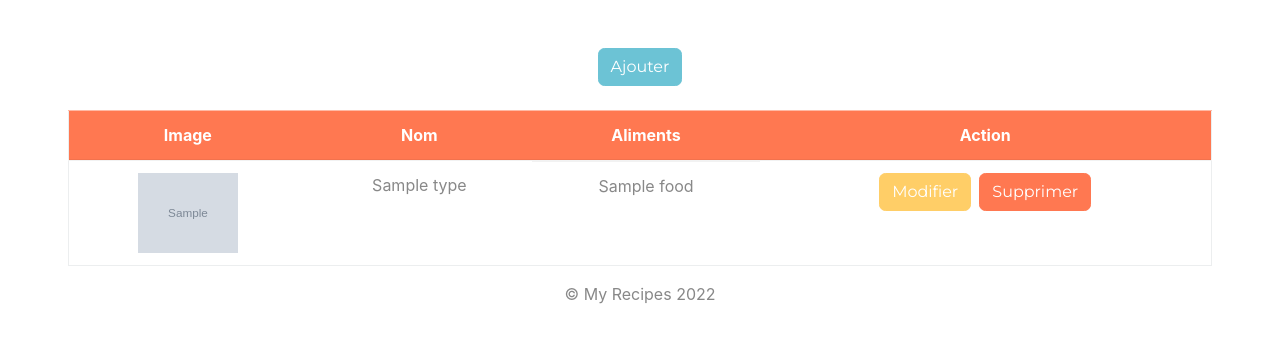
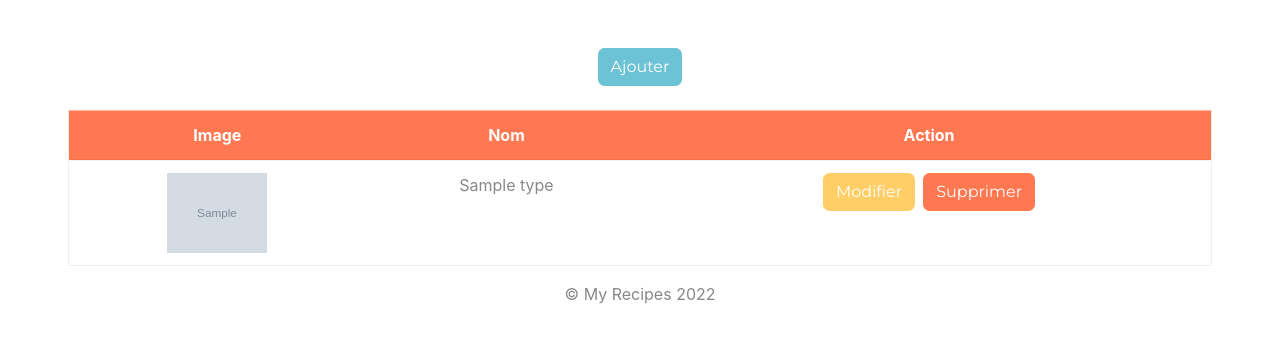
Before and after one commit to Melissa-code/My_recipes, a Symfony app: template templates/admin/admin_type/adminType.html.twig in a window 1280 px wide. Shown: the part 128-471 px from the top of the page. Run offline with Twig, Linux system fonts and the light colour scheme; the template is opened without the code that fills it: most values are stand-ins (such as "Sample title", 1, 10 or a date in 2020); grey boxes marked "Sample" are stand-in pictures; some libraries are stand-ins or nearby versions.

Commit message:
create a new food type & display a success alert

```diff
--- a/templates/admin/admin_type/adminType.html.twig
+++ b/templates/admin/admin_type/adminType.html.twig
@@ -23,7 +23,7 @@
             <div class="col-12">
                 {# Add button #}
                 <div class="text-center my-4">
-                    <a href="{{ path('app_create_ingredient') }}" class="btn btn-info">Ajouter</a>
+                    <a href="{{ path('app_create_type') }}" class="btn btn-info">Ajouter</a>
                 </div>
 
                 {# Table #}
@@ -34,7 +34,6 @@
                             <tr class="table-danger">
                                 <th scope="col" class="text-center">Image</th>
                                 <th scope="col" class="text-center">Nom</th>
-                                <th scope="col" class="text-center">Aliments</th>
                                 <th scope="col" class="text-center">Action</th>
                             </tr>
                             </thead>
@@ -43,9 +42,6 @@
                             <tr class="table">
                                 <td class="text-center"><img src="{{ asset('images/type/' ~ type.image) }}" alt="{{ type.name }}" style="width: 100px;height: 80px"></td>
                                 <td class="text-center">{{ type.name|capitalize }}</td>
-                                {% for food in type.food %}
-                                    <td class="text-center d-flex justify-content-center">{{ food.name|capitalize }}</td>
-                                {% endfor %}
                                 <td>
                                     <span class="d-flex justify-content-center">
                                     {# Update food #}
```
Also changed, not shown: src/Controller/AdminTypeController.php (+9 -4 lines).
